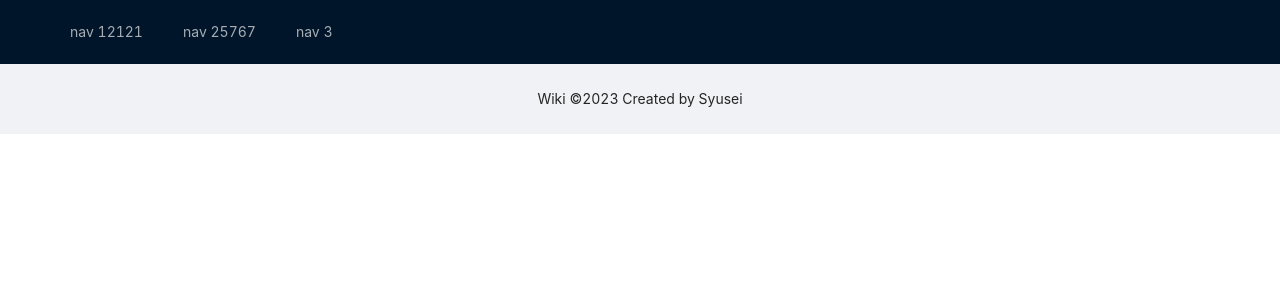
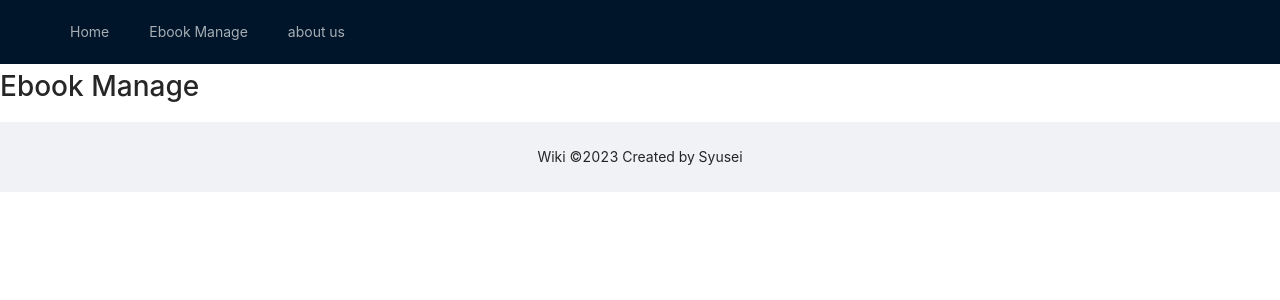
Before and after one commit to LuckyShusei/wiki, a Vue app in the folder web/: page /admin/admin-ebook in a window 1280 px wide. Shown: the top 300 px of the page. Built offline with nearby package versions, Linux system fonts and the light colour scheme; no server answers.

Commit message:
增加电子书管理页面 新页面开发：页面，路由，菜单

```diff
--- a/web/src/components/the-header.vue
+++ b/web/src/components/the-header.vue
@@ -6,9 +6,15 @@
         mode="horizontal"
         :style="{ lineHeight: '64px' }"
     >
-      <a-menu-item key="1">nav 12121</a-menu-item>
-      <a-menu-item key="2">nav 25767</a-menu-item>
-      <a-menu-item key="3">nav 3</a-menu-item>
+      <a-menu-item key="/">
+      <router-link to="/">Home</router-link>
+      </a-menu-item>
+      <a-menu-item key="/admin/ebook">
+      <router-link to="/admin/ebook">Ebook Manage</router-link>
+      </a-menu-item>
+      <a-menu-item key="/about">
+        <router-link to="/about">about us</router-link>
+      </a-menu-item>
     </a-menu>
 
   </a-layout-header>
--- a/web/src/router/index.ts
+++ b/web/src/router/index.ts
@@ -1,6 +1,8 @@
 import { createRouter, createWebHistory, RouteRecordRaw } from 'vue-router'
 import Home from '../views/home.vue'
 import About from '../views/about.vue'
+import AdminEbook from '../views/admin/admin-ebook.vue'
+
 const routes: Array<RouteRecordRaw> = [
   {
     path: '/',
@@ -10,12 +12,17 @@
   {
     path: '/about',
     name: 'About',
-  component:About
+  component: About
     // route level code-splitting
     // this generates a separate chunk (about.[hash].js) for this route
     // which is lazy-loaded when the route is visited.
     //component: () => import(/* webpackChunkName: "about" */ '../views/about.vue')
-  }
+  },
+  {
+    path: '/admin/admin-ebook',
+    name: 'AdminEbook',
+    component: AdminEbook
+  },
 ]
 
 const router = createRouter({
--- /dev/null
+++ b/web/src/views/admin/admin-ebook.vue
@@ -0,0 +1,5 @@
+<template>
+  <div class="about">
+    <h1>Ebook Manage</h1>
+  </div>
+</template>
```
